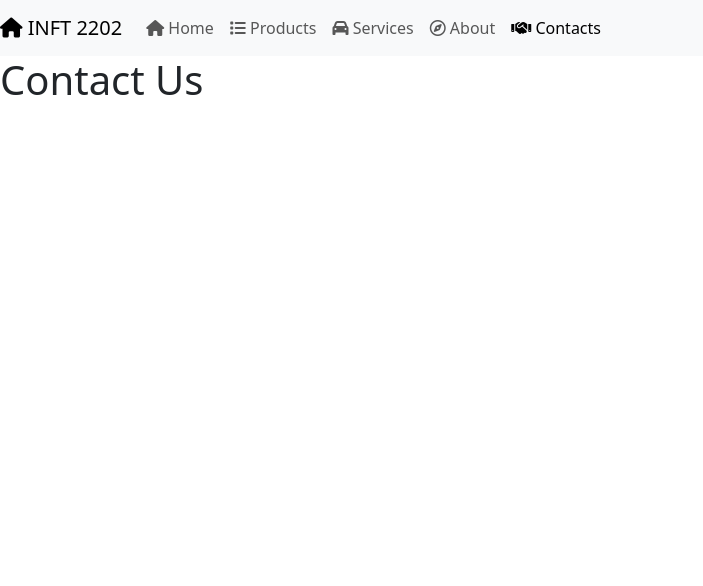
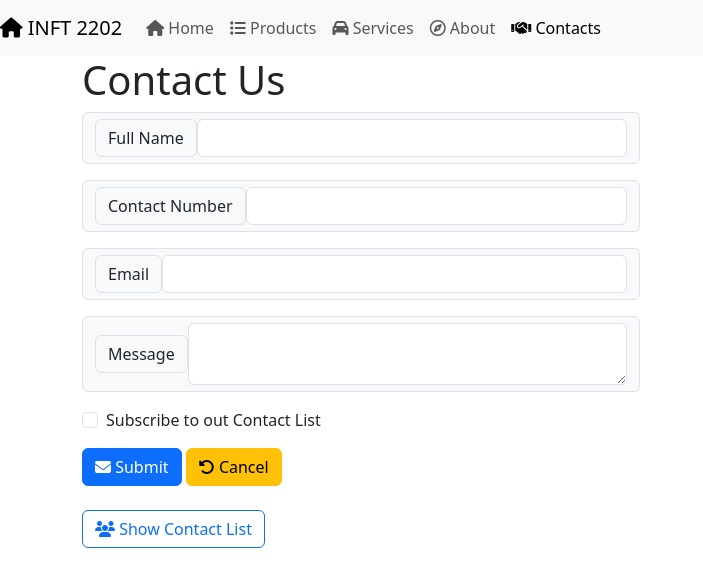
Before and after one commit to mike-melchior-school/INFT2202.io, a website: page Week3/day1/contact.html in a window 1280 px wide. Shown: the whole page, without its empty margins (0-703 px from the left). Drawn offline with nearby package versions, Linux system fonts and the light colour scheme.

Commit message:
create contact sign up form

```diff
--- a/Week3/day1/contact.html
+++ b/Week3/day1/contact.html
@@ -39,9 +39,49 @@
     </nav>
 </header>
 
-<h1>Contact Us</h1>
+<main class="container">
+    <h1>Contact Us</h1>
+
+    <form class="col-lg-6 col-md-10 col-sm-12 mb-4">
+        <div class="input-group-text mb-3">
+            <span class="input-group-text">Full Name</span>
+            <input id="fullName" name="fullName" type="text" class="form-control"
+                   aria-describedby="Full Name" aria-label="Full Name" required>
+        </div>
+        <div class="input-group-text mb-3">
+            <span class="input-group-text">Contact Number</span>
+            <input id="contactNumber" name="contactNumber" type="tel" class="form-control"
+                   aria-describedby="Contact Number" aria-label="Contact Number" required>
+        </div>
+        <div class="input-group-text mb-3">
+            <span class="input-group-text">Email</span>
+            <input id="email" name="email" type="email" class="form-control"
+                   aria-describedby="Email" aria-label="Email" required>
+        </div>
+        <div class="input-group-text mb-3">
+            <span class="input-group-text">Message</span>
+            <textarea id="message" name="message" type="text" class="form-control"
+                      aria-describedby="Message" aria-label="Message"></textarea>
+        </div>
+
+        <div class="mb-3 form-check">
+            <input id="subscribeCheckbox" type="checkbox" class="form-check-input" >
+            <label class="form-check-label" for="subscribeCheckbox">Subscribe to out Contact List</label>
+        </div>
+
+
+        <button id="sendButton" name="sendButton" type="submit" class="btn btn-primary"><i class="fa-solid fa-envelope"></i> Submit</button>
+        <button id="cancelButton" name="cancelButton" type="reset" class="btn btn-warning"><i class="fa-solid fa-rotate-left"></i> Cancel</button>
+    </form>
+
+    <div class="col-lg-6 col-md-4">
+        <a href="contact-list.html" class="btn btn-outline-primary"><i class="fa-solid fa-users"></i> Show Contact List</a>
+    </div>
+
+</main>
 
 <script src="../../node_modules/bootstrap/dist/js/bootstrap.min.js"></script>
+<script src="Scripts/contact.js"></script>
 <script src="Scripts/app.js" defer></script>
 </body>
 </html>
```
